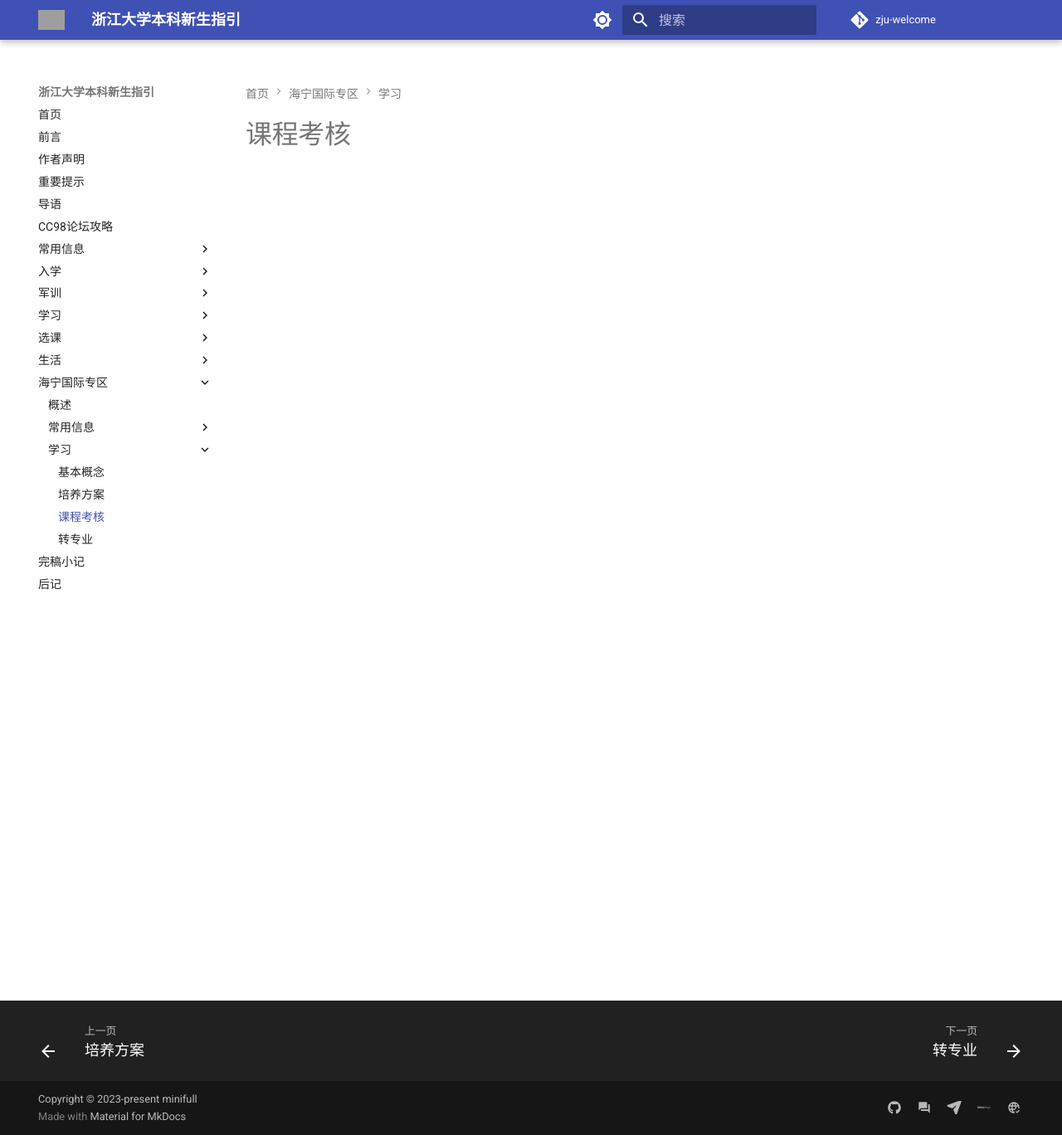
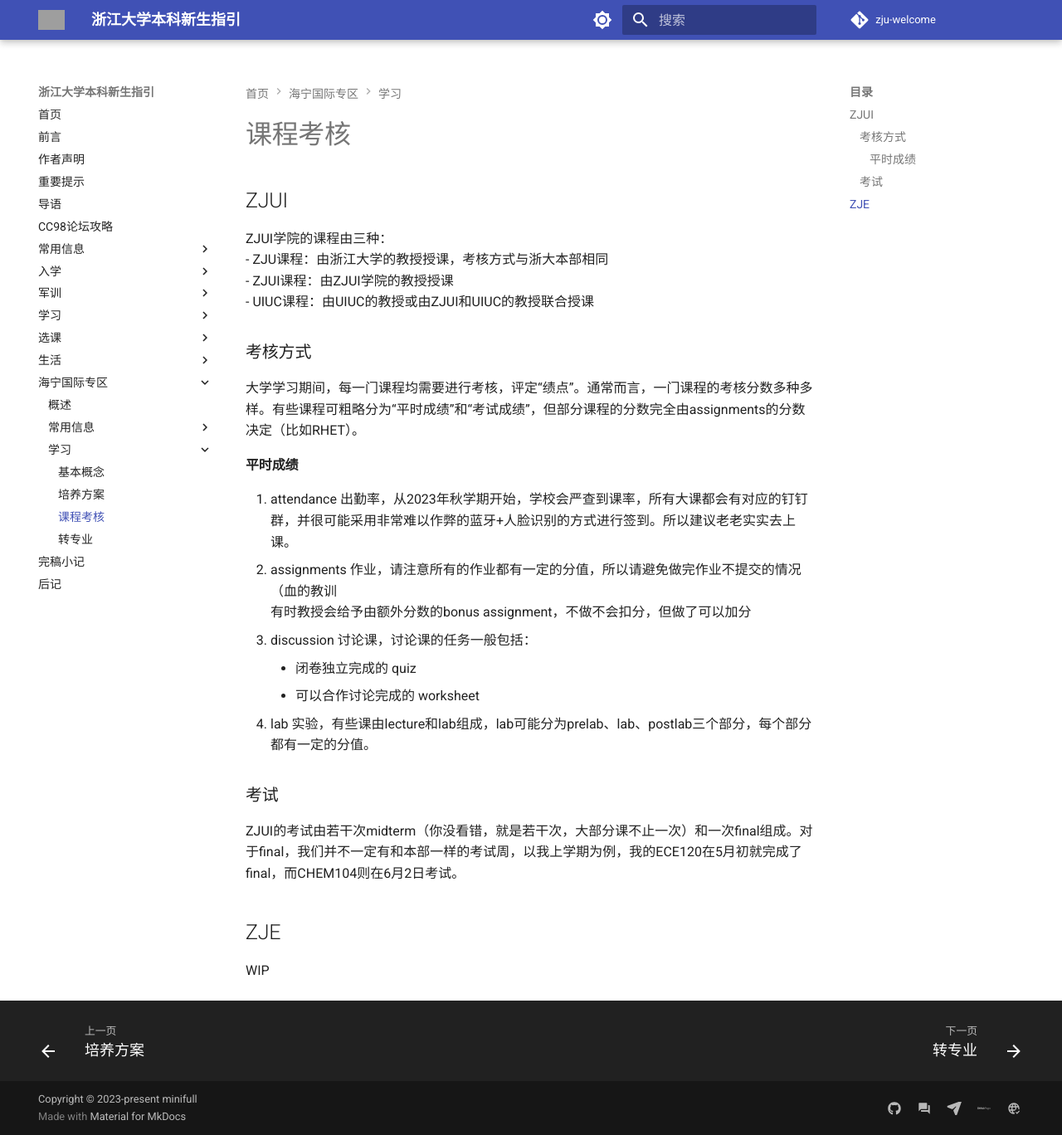
Before and after one commit to mini-full/zju-welcome, an MkDocs documentation site: the page built from docs/haining/learning/eval.md, in a window 1280 px wide and 1368 px high. Shown: the whole window at 83% size. Built offline with MkDocs 1.6.1 and Material for MkDocs 9.7.7, drawn with Linux system fonts in a browser that asks for light colours; comment, search, counter and statistics services are not loaded; grey boxes are pictures that could not be loaded.

Commit message:
add eval and program for haining

```diff
--- a/docs/haining/learning/eval.md
+++ b/docs/haining/learning/eval.md
@@ -1 +1,26 @@
 # 课程考核
+
+## ZJUI
+ZJUI学院的课程由三种：
+- ZJU课程：由浙江大学的教授授课，考核方式与浙大本部相同
+- ZJUI课程：由ZJUI学院的教授授课
+- UIUC课程：由UIUC的教授或由ZJUI和UIUC的教授联合授课
+
+### 考核方式
+
+大学学习期间，每一门课程均需要进行考核，评定“绩点”。通常而言，一门课程的考核分数多种多样。有些课程可粗略分为“平时成绩”和“考试成绩”，但部分课程的分数完全由assignments的分数决定（比如RHET）。
+
+#### 平时成绩
+1. attendance 出勤率，从2023年秋学期开始，学校会严查到课率，所有大课都会有对应的钉钉群，并很可能采用非常难以作弊的蓝牙+人脸识别的方式进行签到。所以建议老老实实去上课。
+2. assignments 作业，请注意所有的作业都有一定的分值，所以请避免做完作业不提交的情况（血的教训
+   有时教授会给予由额外分数的bonus assignment，不做不会扣分，但做了可以加分
+3. discussion 讨论课，讨论课的任务一般包括：
+    - 闭卷独立完成的 quiz
+    - 可以合作讨论完成的 worksheet
+4. lab 实验，有些课由lecture和lab组成，lab可能分为prelab、lab、postlab三个部分，每个部分都有一定的分值。
+
+### 考试
+ZJUI的考试由若干次midterm（你没看错，就是若干次，大部分课不止一次）和一次final组成。对于final，我们并不一定有和本部一样的考试周，以我上学期为例，我的ECE120在5月初就完成了final，而CHEM104则在6月2日考试。
+
+## ZJE
+WIP
```
Also changed, not shown: docs/haining/learning/program.md (+4 -0 lines).
